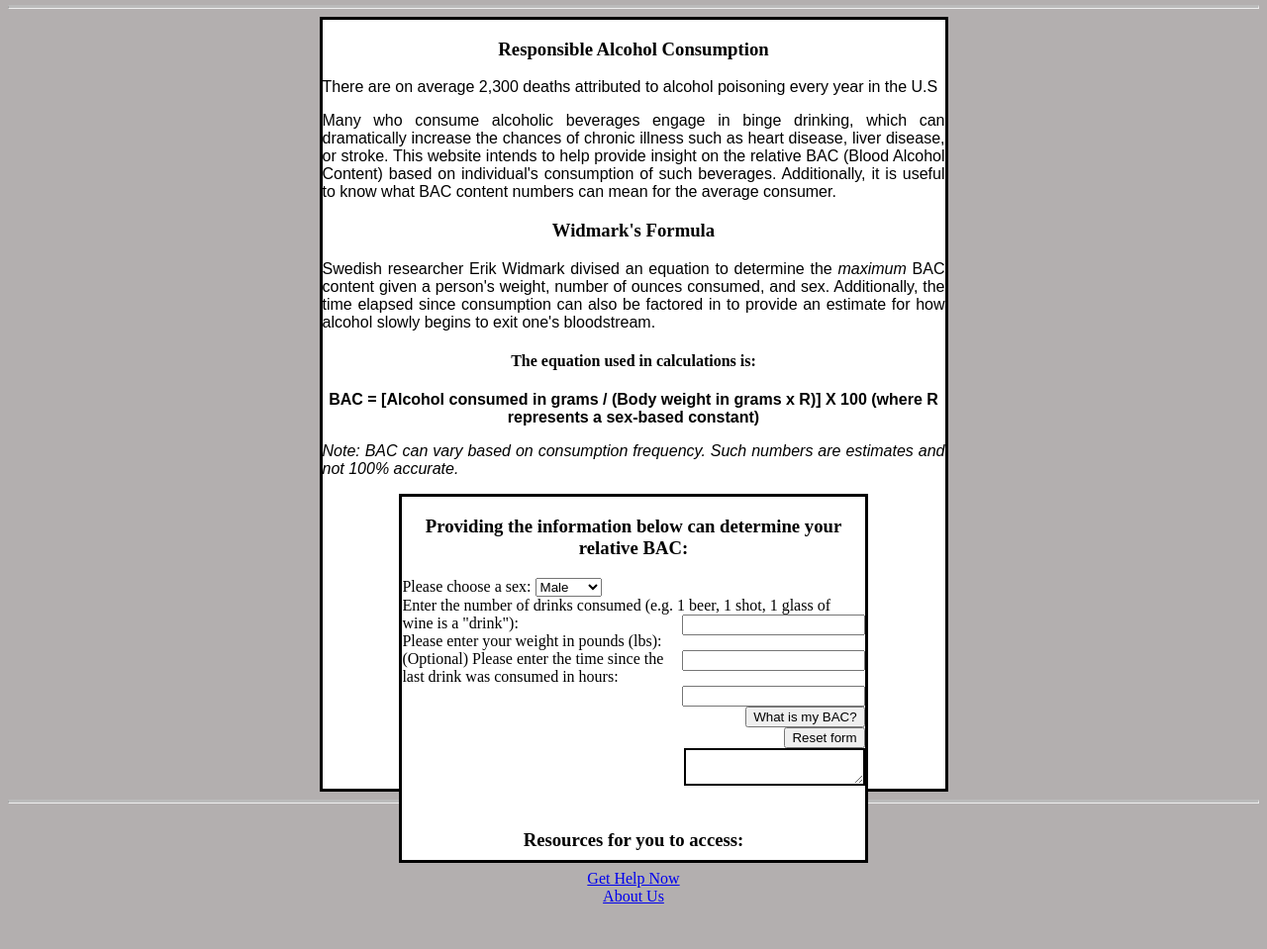
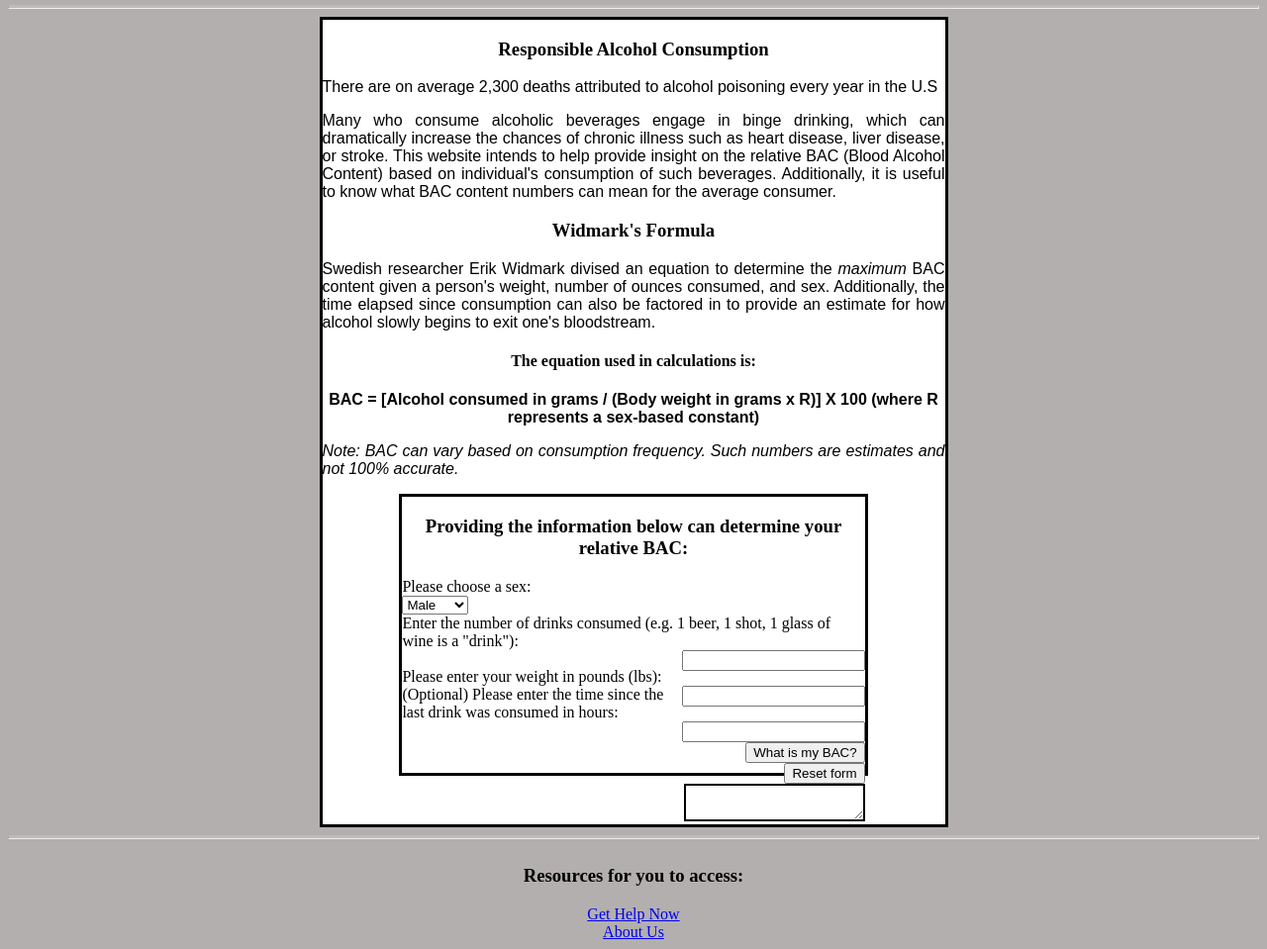
Before and after one commit to andrewhazel/andrewhazel.github.io, a plain HTML site: page index.html in a window 1280 px wide. Shown: the part 78-1037 px from the top of the page at 99% size. Before the commit the page ends 1001 px from the top, so only its background shows below. Drawn offline with Linux system fonts and the light colour scheme.

Commit message:
Remediated form styling.

```diff
--- a/css/bacForm.css
+++ b/css/bacForm.css
@@ -80,7 +80,7 @@ form {
 }
 
 .results-wrapper-form {
-    height: 48%;
+    height: 35%;
     width: 100%;
     display: flex;
 }
```
Also changed, not shown: index.html (+2 -0 lines).
